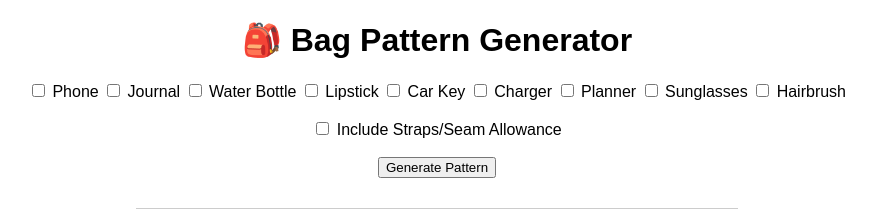
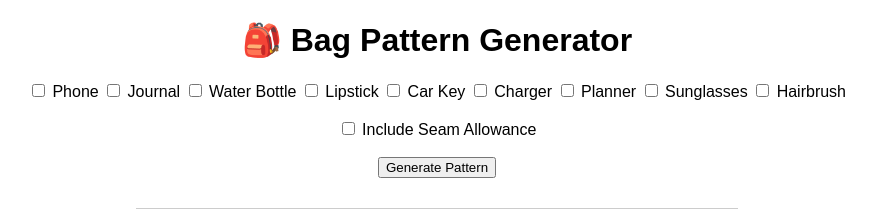
Before and after one commit to kayahirsch/pattern-3d-generator, a Flask app: page / in a window 1280 px wide. Shown: the top 209 px of the page, without its empty margins (203-1079 px from the left). Run offline with Flask 3, Linux system fonts and the light colour scheme.

Commit message:
Update index.html

```diff
--- a/templates/index.html
+++ b/templates/index.html
@@ -33,7 +33,7 @@
     <label><input type="checkbox" name="objects" value="sunglasses"> Sunglasses</label>
     <label><input type="checkbox" name="objects" value="hairbrush"> Hairbrush</label>
     <br><br>
-    <label><input type="checkbox" name="include_straps"> Include Straps/Seam Allowance</label>
+    <label><input type="checkbox" name="include_straps"> Include Seam Allowance</label>
     <br><br>
     <button type="submit">Generate Pattern</button>
   </form>
```
